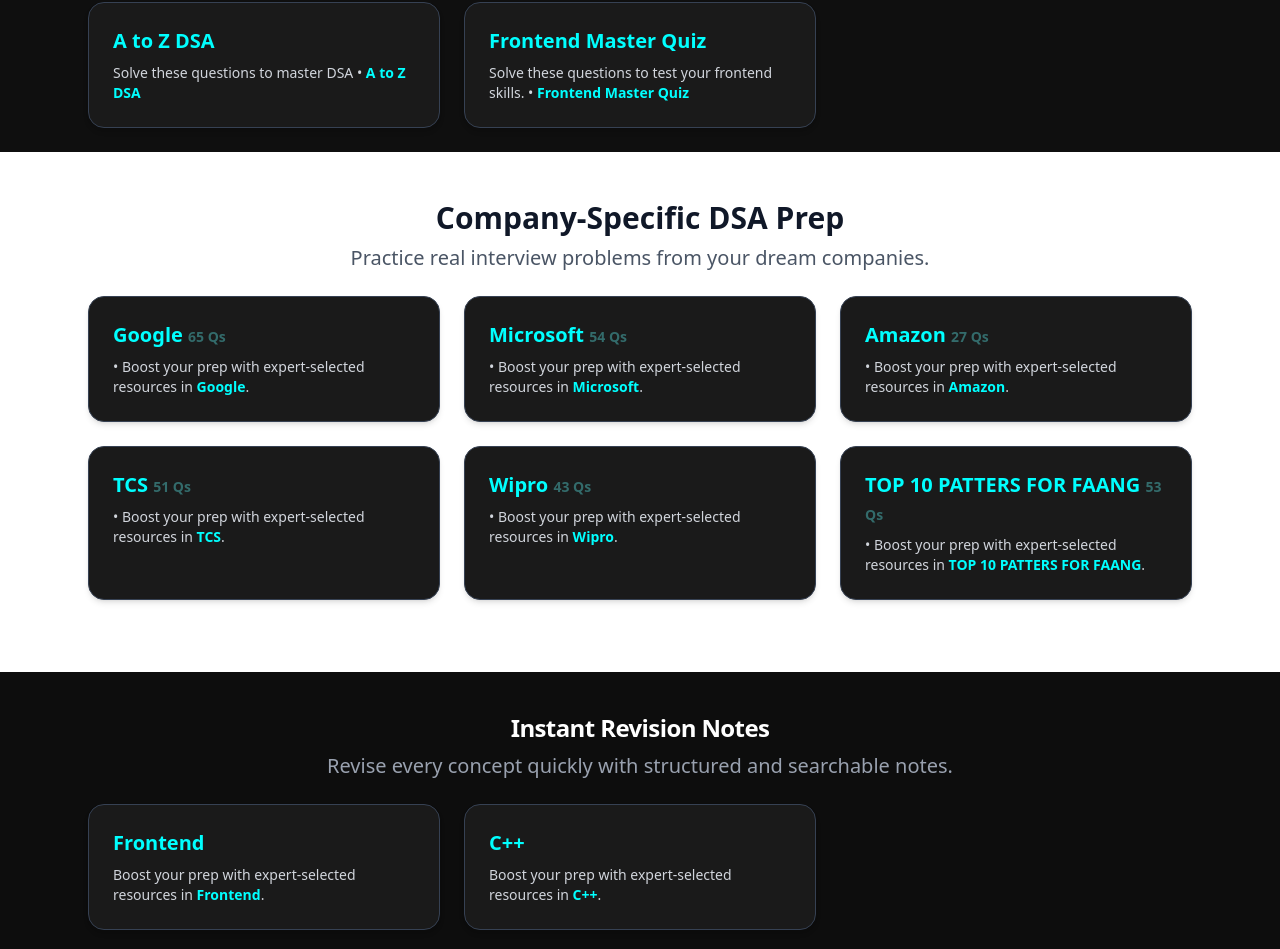
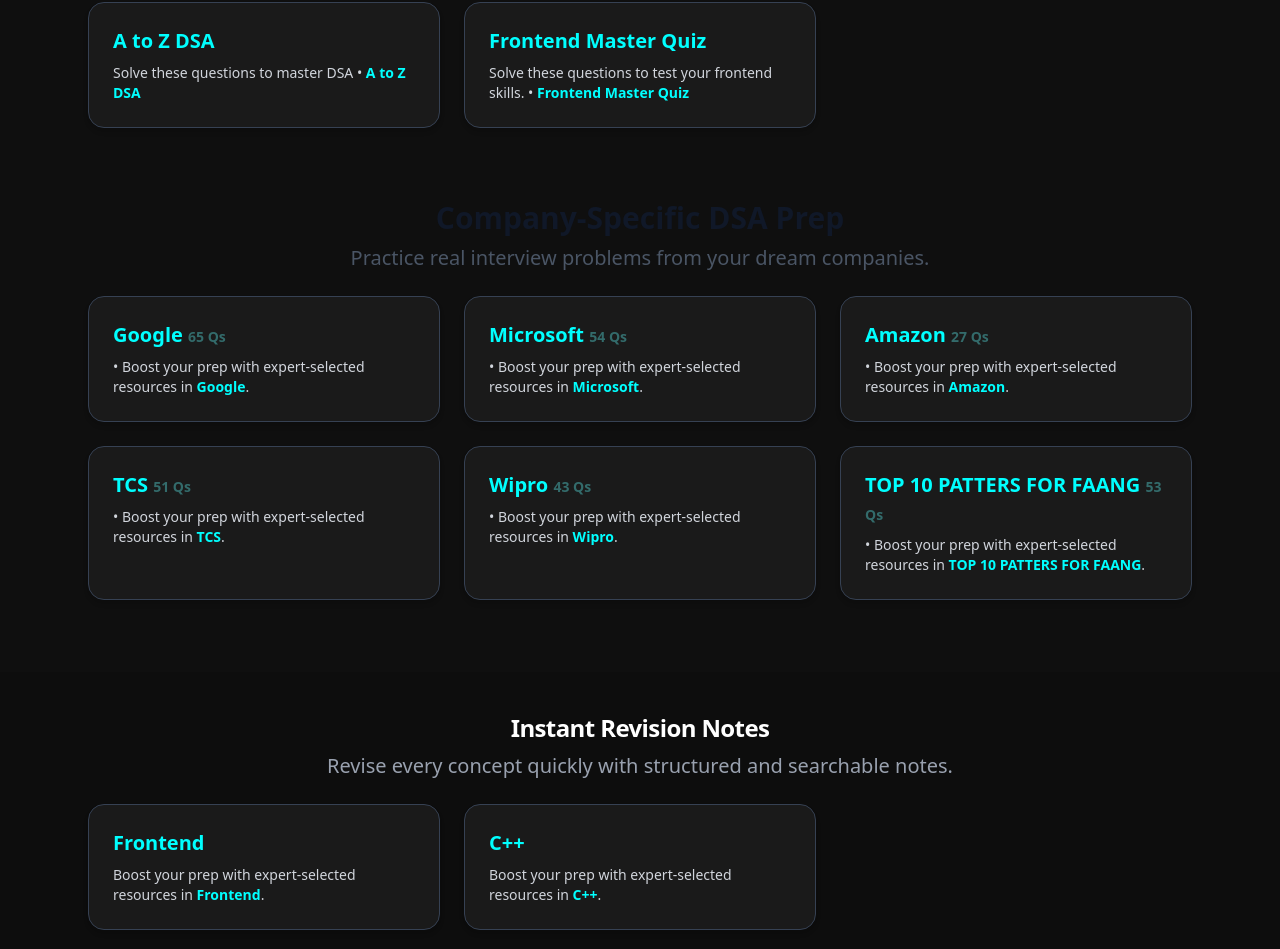
Before and after one commit to Abhishek-69889/VedX, a React (Vite) app: page / in a window 1280 px wide. Shown: the part 1164-2113 px from the top of the page. Built offline with nearby package versions, Linux system fonts and the light colour scheme.

Commit message:
update ui

```diff
--- a/src/Components/sections/DsaSection.jsx
+++ b/src/Components/sections/DsaSection.jsx
@@ -72,7 +72,7 @@ const DsaSection = () => {
   };
 
   return (
-    <div id="dsa" className="bg-white dark:bg-[#0e0e0e] py-12">
+    <div id="dsa" className="dark:bg-[#0e0e0e] py-12">
       <h1 className="text-3xl text-center font-semibold text-gray-900 dark:text-white">
         Company-Specific DSA Prep
       </h1>
--- a/src/Pages/Roadmap/DSA/CppDsaRoadmap.jsx
+++ b/src/Pages/Roadmap/DSA/CppDsaRoadmap.jsx
@@ -56,7 +56,7 @@ const CppDsaRoadmap = () => {
 
 return (
   <div className="min-h-screen bg-gray-100 dark:bg-[#0e0e0e] flex items-center justify-center p-4">
-    <div className="w-full max-w-3xl bg-white dark:bg-[#1f1f1f] p-6 rounded-xl shadow space-y-6">
+    <div className="w-full max-w-3xl  dark:bg-[#1f1f1f] p-6 rounded-xl shadow space-y-6">
       <h1 className="text-3xl font-bold text-center mb-6 text-black dark:text-white">
         DSA Roadmap
       </h1>
```
